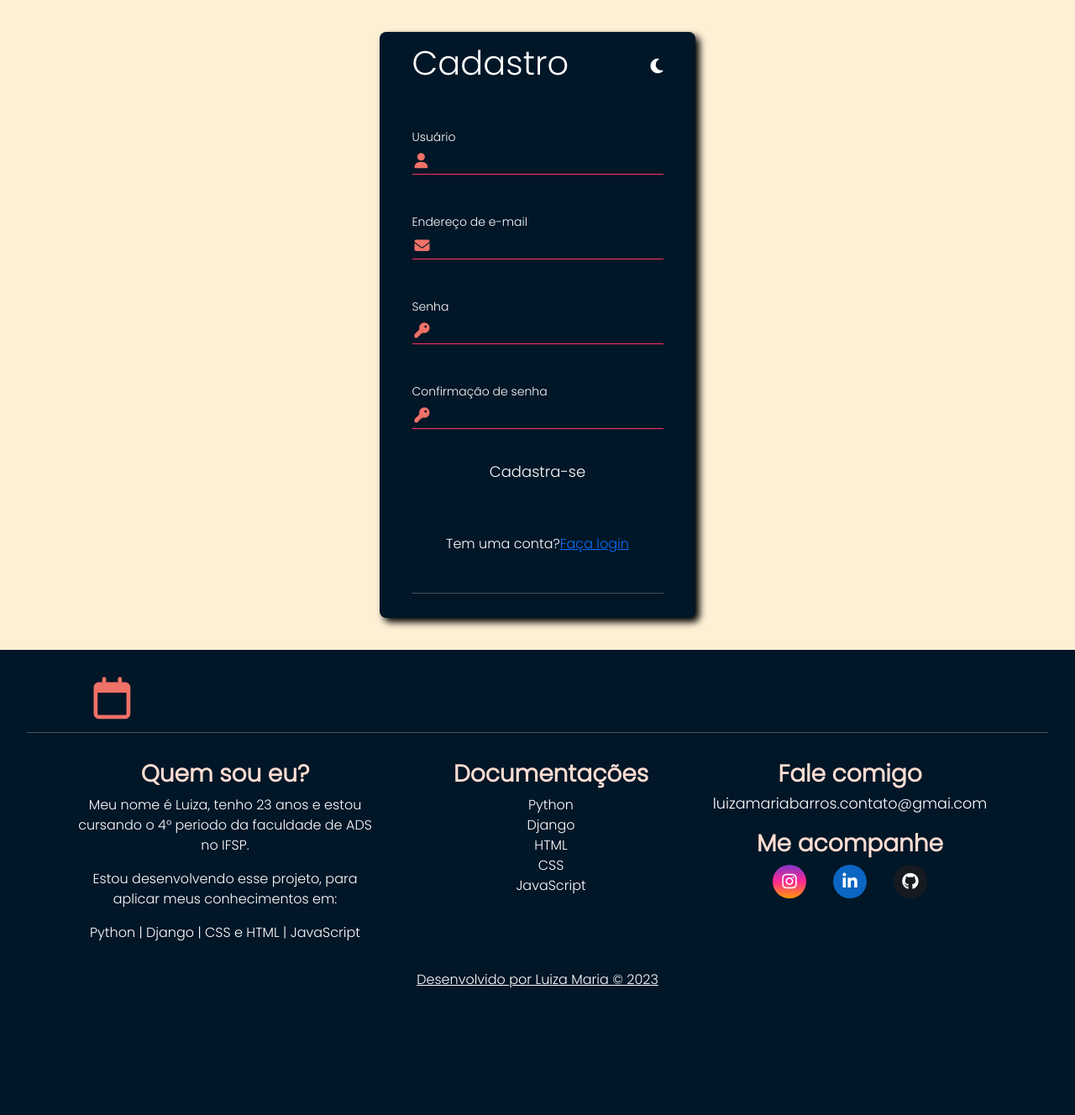
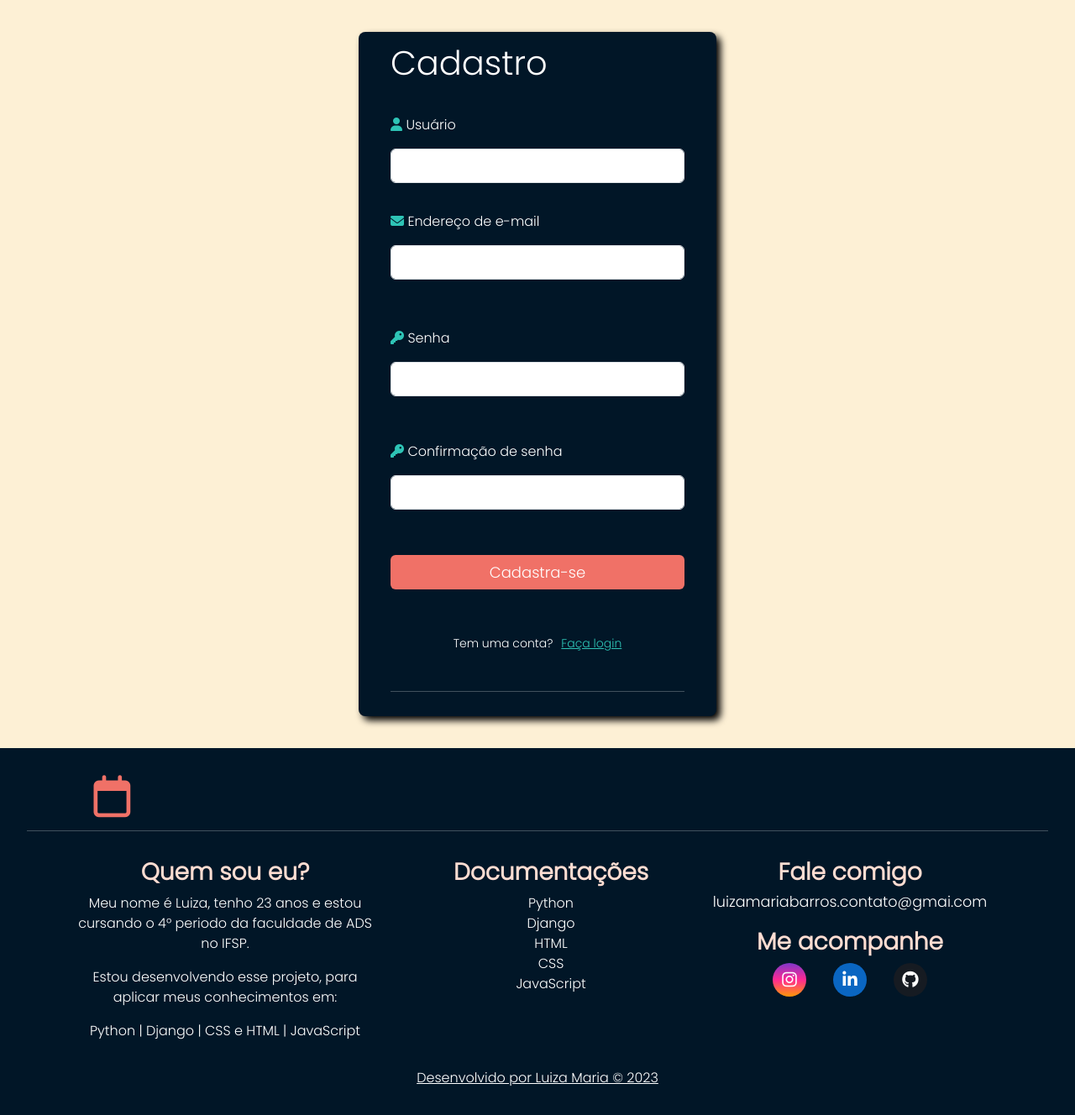
Before and after one commit to luizaamaria/agenda-django, a Django app: page /cadastro/ in a window 1280 px wide. Shown: the whole page at 84% size. Before the commit the page ends 1177 px from the top, so only its background shows below. Run offline with Django 4.2, Linux system fonts and the light colour scheme; some libraries are stand-ins or nearby versions; some web fonts are replaced.

Commit message:
Adicionado cadastro.css e login.css, alterado cores e layout

```diff
--- a/static/css/cadastro.css
+++ b/static/css/cadastro.css
@@ -50,6 +50,18 @@
 }
 
 
+.icon-user {
+    color: var(--color-azul-450);
+}
+
+.icon-email {
+    color: var(--color-azul-450);
+}
+
+.icon-senha {
+    color: var(--color-azul-450);
+}
+
 
 .input-field {
     display: flex;
@@ -65,26 +77,30 @@
     color: var(--color-rosa-250);
 }
 
-
-.input-field input {
-    border: none;
-    background-color: transparent;
-    width: 260px;
-    font-size: 18px;
-    padding: 0px 5px;
+.d-flex {
+    justify-content: center; /* Centraliza os itens ao longo do eixo principal */
 }
 
-.input-field input:focus {
+.link-login {
+    color: var(--color-azul-450);
+    margin-left: 10px;
+}
+
+.input-box input {
+    font-size: 18px;
+}
+
+.input-box input:focus {
     outline: none;
 }
 
 #cadastro_button {
     border: none;
-    background: var(--color-blue);
-    color: var(--color-light-50);
+    background: var(--color-rosa-250);
+    color: var(--color-light-0);
     padding: 7px;
     font-size: 18px;
-    border-radius: 3px;
+    border-radius: 6px;
     cursor: pointer;
 }
 
--- a/static/css/login.css
+++ b/static/css/login.css
@@ -29,18 +29,23 @@
     max-width: 350px;
 }
 
-.btn-submit {
+#login_button {
     border: none;
     background: var(--color-rosa-250);
     color: var(--color-light-0);
     padding: 7px;
     font-size: 18px;
-    border-radius: 12%;
+    border-radius: 6px;
     cursor: pointer;
+}
+
+#login_button:hover {
+    transform: scale(1.05);
 }
 
 .d-flex {
     justify-content: center; /* Centraliza os itens ao longo do eixo principal */
+    font-size: 14px;
 }
 
 .link-cad {
--- a/templates/pages/cadastro.html
+++ b/templates/pages/cadastro.html
@@ -5,83 +5,41 @@
    <main id="container">
         <form id="cadastro_form" method="POST">
         {% csrf_token %}
-<!--        {{form.as_div}}-->
             <div id="form_header">
                 <h1>Cadastro</h1>
-                <i id="mode_icon" class="fa-solid fa-moon"></i>
-            </div>
-<!--            <div id="inputs">-->
-<!--                -->
-<!--            </div>-->
-
-            <div class="input-box">
-                <label for="name">Usuário </label>
-                    <div class="input-field">
-                        <i class="fa-solid fa-user"></i>
-<!--                            <input type="text" id="name" name="name">-->
-                        {{form.username}}
-                    </div>
             </div>
 
-<!--            <div class=" input-box mb-4">-->
-<!--                <i class="fa-solid fa-user"></i>-->
-<!--                    Usuário-->
-<!--                <label for="Input-Email1" class="form-label"></label>-->
-<!--                <input name="username" type="text" class="form-control" id="Input-Email1" aria-describedby="emailHelp">-->
-<!--                <div id="emailHelp" class="form-text"></div>-->
-<!--            </div>-->
+            <div class=" input-box">
+                <i class="fa-solid fa-user icon-user"></i>
+                    Usuário
+                <label for="Input-Email1" class="form-label"></label>
+                <input name="username" type="text" class="form-control" id="Input-Email1" aria-describedby="emailHelp">
+                <div id="emailHelp" class="form-text"></div>
+            </div>
 
-<!--            <div class="input-box mb-4">-->
-<!--                <i class="fa-solid fa-envelope"></i>-->
-<!--                    Endereço de e-mail-->
-<!--                <label for="Input-Email" class="form-label"></label>-->
-<!--                <input name="email" type="text" class="form-control" id="Input-Email" aria-describedby="email-Help">-->
-<!--                <div id="email-Help" class="form-text"></div>-->
-<!--            </div>-->
-            <div class="input-box">
-                <label for="email">Endereço de e-mail</label>
-                <div class="input-field">
-                    <i class="fa-solid fa-envelope"></i>
-<!--                        <input type="email" id="email" name="email">-->
-                    {{form.email}}
-                </div>
+            <div class="input-box mb-4">
+                <i class="fa-solid fa-envelope icon-email"></i>
+                    Endereço de e-mail
+                <label for="Input-Email" class="form-label"></label>
+                <input name="email" type="text" class="form-control" id="Input-Email" aria-describedby="email-Help">
+                <div id="email-Help" class="form-text"></div>
             </div>
 
 
-<!--            <div class="input-box mb-4">-->
-<!--                <i class="fa-solid fa-key"></i>-->
-<!--                     Senha-->
-<!--&lt;!&ndash;                <div class="input-field">&ndash;&gt;-->
-<!--                <label for="inputPassword" class="form-label"></label>-->
-<!--                <input name="password1" type="password" class="form-control" id="inputPassword">-->
-<!--                    <div id="senha1-Help" class="form-password"></div>-->
-<!--            </div>-->
-
-            <div class="input-box">
-                <label for="password1">Senha</label>
-                <div class="input-field">
-                    <i class="fa-solid fa-key"></i>
-<!--                        <input type="password" id="password1" name="password1">-->
-                    {{form.password1}}
-                </div>
+            <div class="input-box mb-4">
+                <i class="fa-solid fa-key icon-senha"></i>
+                     Senha
+                <label for="inputPassword" class="form-label"></label>
+                <input name="password1" type="password" class="form-control" id="inputPassword">
+                    <div id="senha1-Help" class="form-password"></div>
             </div>
 
-<!--            <div class="input-box mb-4">-->
-<!--                <i class="fa-solid fa-key"></i>-->
-<!--                Confirmação de senha-->
-<!--                <label for="InputPassword2" class="form-label"></label>-->
-<!--                <input name="password2" type="password" class="form-control" id="InputPassword2">-->
-<!--                <div id="senha2-help" class="form-password"></div>-->
-<!--            </div>-->
-            <div class="input-box">
-                <label for="password2">
-                    Confirmação de senha
-                    <div class="input-field">
-                        <i class="fa-solid fa-key"></i>
-<!--                        <input type="password" id="password2" name="password2">-->
-                        {{form.password2}}
-                    </div>
-                </label>
+            <div class="input-box mb-4">
+                <i class="fa-solid fa-key icon-senha"></i>
+                Confirmação de senha
+                <label for="InputPassword2" class="form-label"></label>
+                <input name="password2" type="password" class="form-control" id="InputPassword2">
+                <div id="senha2-help" class="form-password"></div>
             </div>
 
             <button type="submit" id="cadastro_button">
@@ -90,12 +48,11 @@
 
 <!--            redirecionando para a tela de login        -->
             <div class="mt-4">
-                <div class="d-flex justify-content-center links">
-                    Tem uma conta? <a href="/login/" class="ml-2"> Faça login</a>
+                <div class="d-flex justify-content-center">
+                    Tem uma conta? <a href="/login/" class="link-login"> Faça login</a>
                 </div>
             </div>
 
-<!--            <input type="submit" name="Create User">-->
             <hr>
             {% for key, value in form.errors.items %}
             <div class="alert alert-warning alert-dismissible fade show " role="alert">
```
Also changed, not shown: templates/pages/login.html (+9 -3 lines), db.sqlite3.
